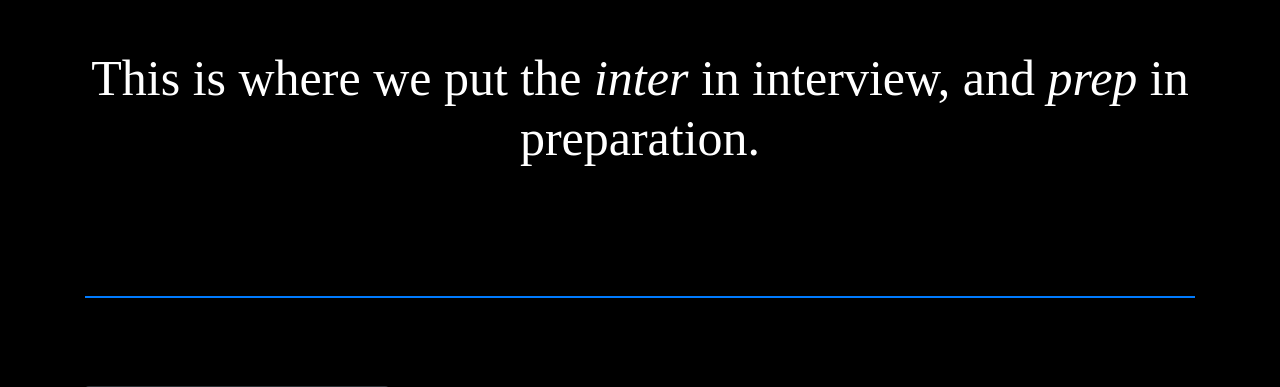
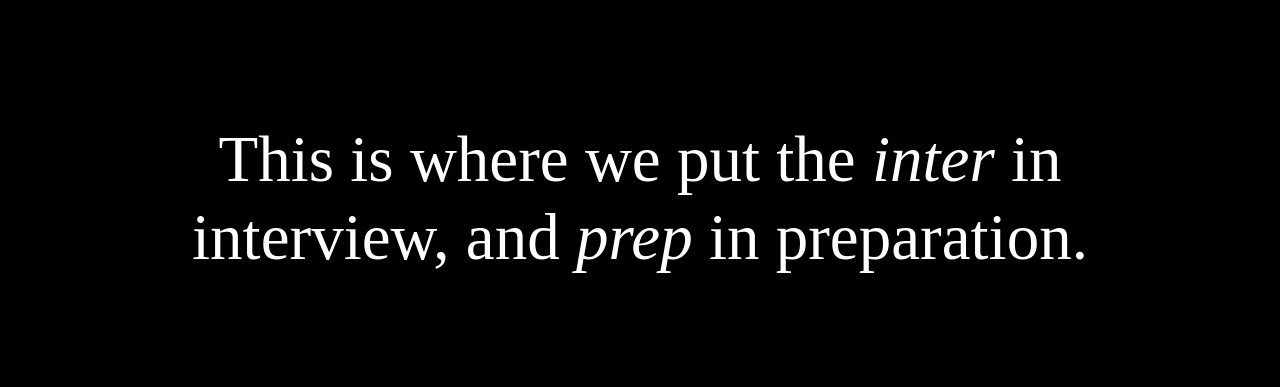
Before and after one commit to imirransom7/Interview-Preparation, a Flask app: page / in a window 1280 px wide. Shown: the part 56-443 px from the top of the page. Run offline with Flask 3, Linux system fonts and the light colour scheme; parts of the project's set-up code (start-up, migrations or seed data) failed here and were passed over; some libraries are stand-ins or nearby versions.

Commit message:
adding a few more touches to the home page

```diff
--- a/web/templates/index.html
+++ b/web/templates/index.html
@@ -51,16 +51,17 @@
 <!--  <div class="col my-3">-->
 <!--    <h3 class="Display-1 fst-italic">InterPrep</h3>-->
 <!--  </div>-->
+<br><br><br>
 <div class="container my-5">
   <div  align="center">
      <h1
-       <p style="font-family: sans-serif-menlo"><span style="font-size: 50px">
+       <p style="font-family: sans-serif-menlo"><span style="font-size: 65px">
          This is where we put the <span style="font-style: italic">inter </span>in interview,
          and <span style="font-style: italic">prep</span> in preparation.</span></p>
       </h1>
-<br><br><br><br>
+<br><br><br><br><br><br><br><br>
 
-
+<!--Line Border-->
 <hr class="border border-primary border-3 opacity-75">
 
       <br>
```
